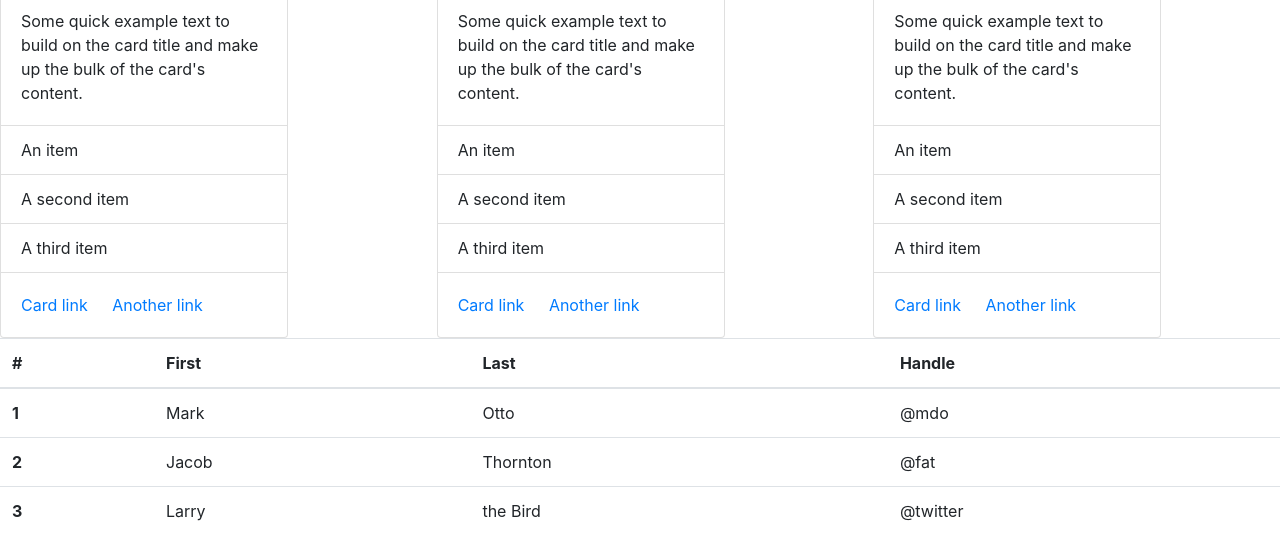
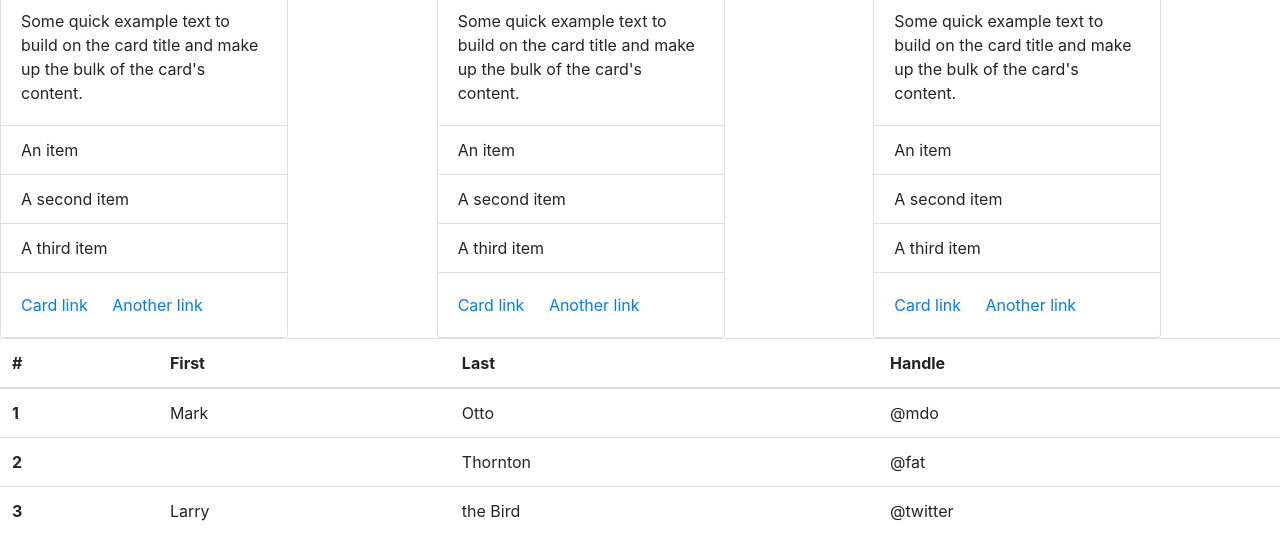
Before and after one commit to carolinabaeza/prueba-11-noviembre, a plain HTML site: page index.html in a window 1280 px wide. Shown: the part 538-1089 px from the top of the page. Drawn offline with nearby package versions, Linux system fonts and the light colour scheme.

Commit message:
cambio pequeño

```diff
--- a/index.html
+++ b/index.html
@@ -191,7 +191,7 @@
               </tr>
               <tr>
                 <th scope="row">2</th>
-                <td>Jacob</td>
+                <td></td>
                 <td>Thornton</td>
                 <td>@fat</td>
               </tr>
```
